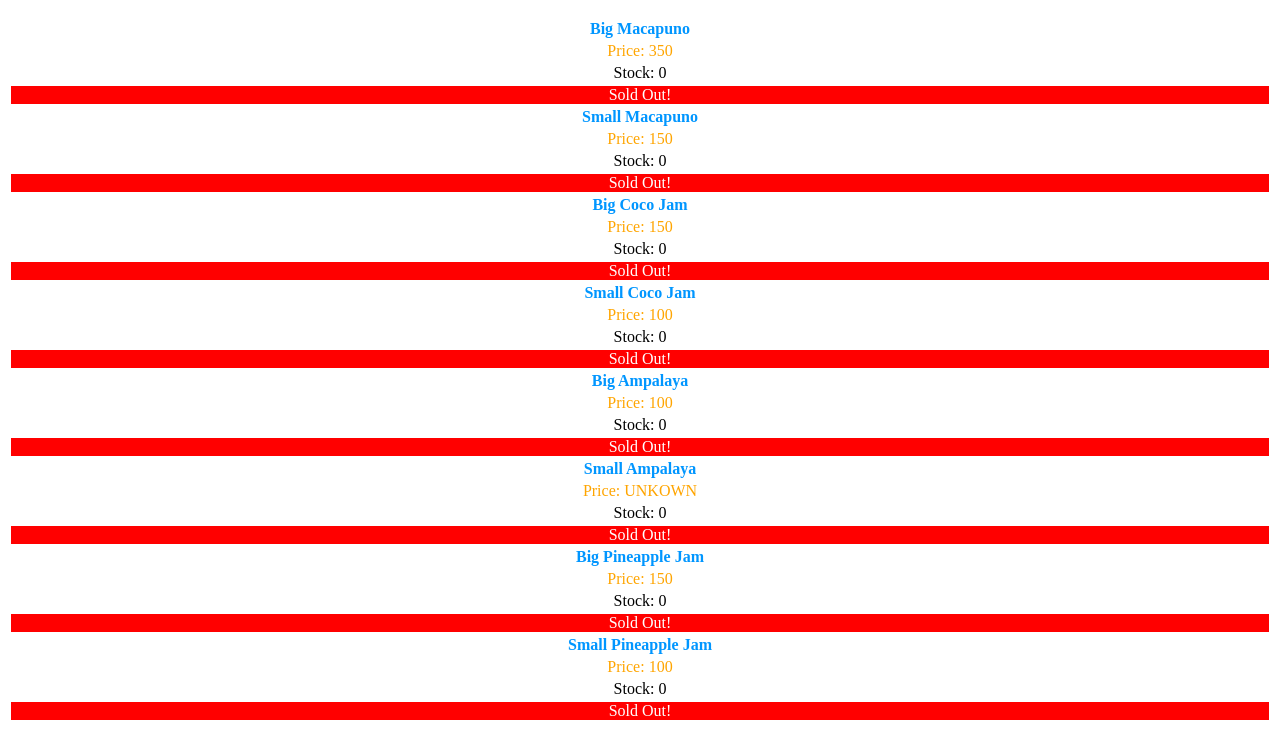
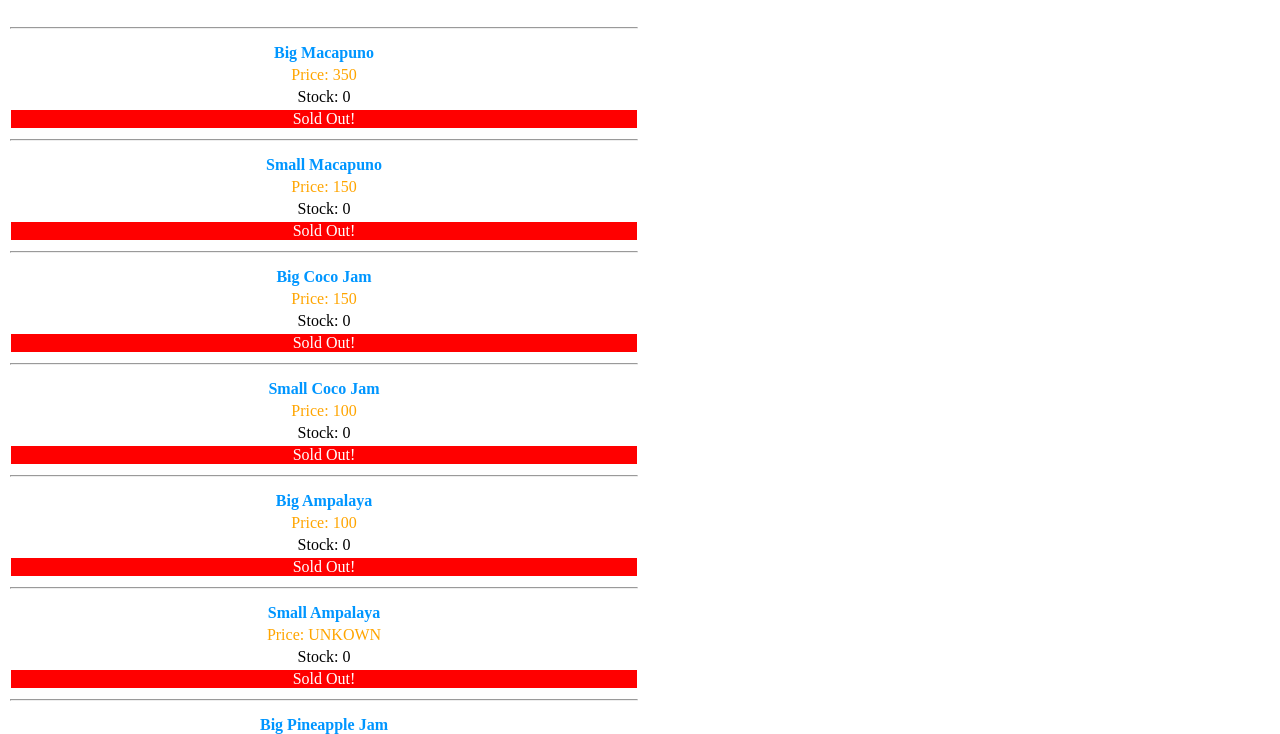
Before and after one commit to HJCDstudios/Database, a plain HTML site: page index.html in a window 1280 px wide. Shown: the part 65-799 px from the top of the page. Drawn offline with Linux system fonts and the light colour scheme.

Commit message:
Update index.html

```diff
--- a/index.html
+++ b/index.html
@@ -27,11 +27,12 @@ var prods1 = {
   "Product": ["Big Macapuno","Small Macapuno","Big Coco Jam","Small Coco Jam","Big Ampalaya","Small Ampalaya","Big Pineapple Jam","Small Pineapple Jam"],
   "Price":   [      350     ,       150      ,      150     ,       100      ,      100     ,    "UNKOWN"    ,        150        ,         100         ],
   "Stock":   [       0      ,        0       ,       0      ,        0       ,       0      ,       0        ,         0         ,          0          ],
-  "Sold_Out":[     true     ,       true     ,     true     ,      true      ,     true     ,      true      ,       true        ,         true        ]
+  "Sold_Out":[     true     ,       true     ,     true     ,      true      ,     true     ,      true      ,       true        ,         true        ],
+  "src":["","","","","","","",""]
 }
 function load_prods() {
   for(var i = 0; i < prods1.Product.length; i++) {
-    document.getElementById("prods").innerHTML += "<tr><td><b class='title'>" + prods1.Product[i] + "</b></td></tr><tr><td><p class='price'>Price: " + prods1.Price[i] + "</p></td></tr><tr><td><p class='stock'>Stock: " + prods1.Stock[i] + "</td></tr><tr><td>" + btn(i) + "</td></tr>";
+    document.getElementById("prods").innerHTML += "<hr><tr><td><img src='" + prods1.src[i] + "' class='prod_im'></td></tr><tr><td><b class='title'>" + prods1.Product[i] + "</b></td></tr><tr><td><p class='price'>Price: " + prods1.Price[i] + "</p></td></tr><tr><td><p class='stock'>Stock: " + prods1.Stock[i] + "</td></tr><tr><td>" + btn(i) + "</td></tr>";
   }
 }
 function ge(j) {
@@ -72,7 +73,7 @@ td {
   display: none;
 }
 table {
-  width: 100%;
+  width: 50%;
 }
 .contact > b {
   color: white;
```
